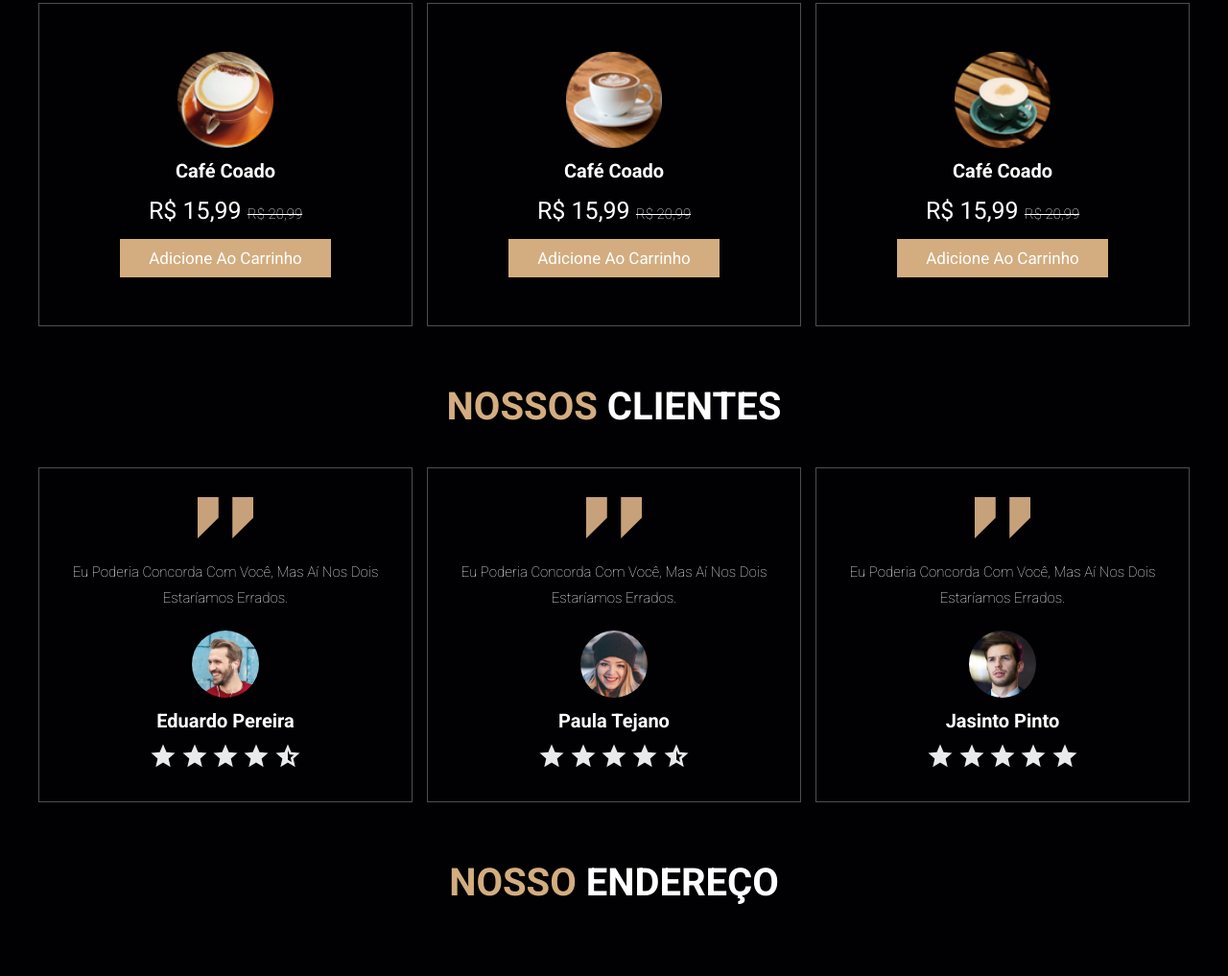
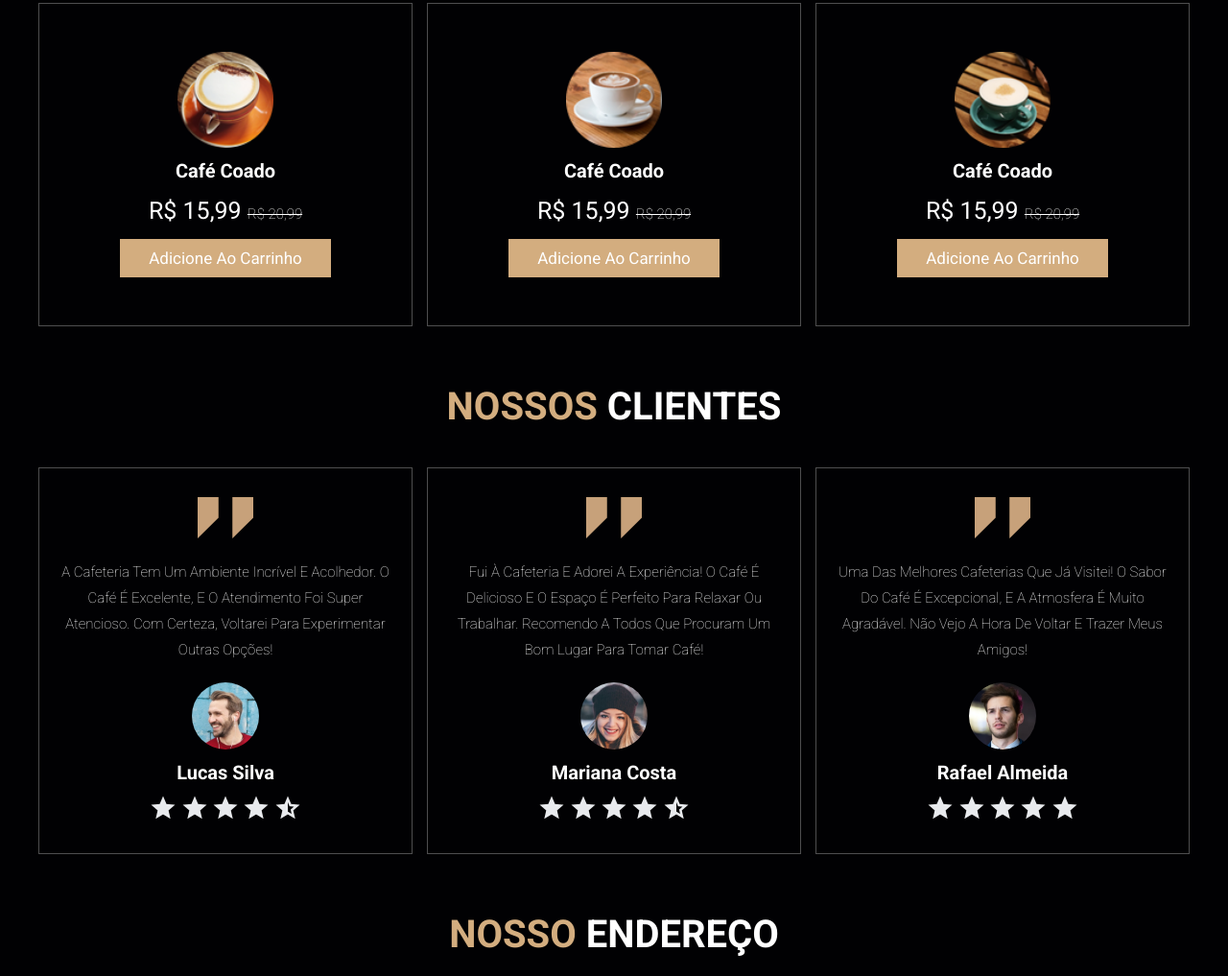
Before and after one commit to DevysonSilva/Dev-cafe, a plain HTML site: page index.html in a window 1280 px wide. Shown: the part 1977-2994 px from the top of the page at 96% size. Drawn offline with Linux system fonts and the light colour scheme; grey boxes are pictures that could not be loaded.

Commit message:
Alteração nas avaliações

```diff
--- a/index.html
+++ b/index.html
@@ -135,7 +135,7 @@
     <div class="box">
 
   <img src="assets/menu-3.png" alt="item-3">
-  <h3>Café coado</h3>
+  <h3>Capuccino</h3>
 
   <div class="price">
 
@@ -204,9 +204,9 @@
     <div class="box">
 
       <img src="assets/quote-img.png" alt="comentário">
-      <p>Eu poderia concorda com você, mas aí nos dois estaríamos errados.</p>
+      <p>A cafeteria tem um ambiente incrível e acolhedor. O café é excelente, e o atendimento foi super atencioso. Com certeza, voltarei para experimentar outras opções!</p>
       <img src="/assets/pic-1.png" alt="foto-cliente" class="user">
-      <h3>Eduardo Pereira</h3>
+      <h3>Lucas Silva</h3>
       <div class="stars">
 
         <img width="30" height="30" src="assets/star.png" alt="star"/>
@@ -222,9 +222,9 @@
     <div class="box">
 
       <img src="assets/quote-img.png" alt="comentário">
-      <p>Eu poderia concorda com você, mas aí nos dois estaríamos errados.</p>
+      <p>Fui à cafeteria e adorei a experiência! O café é delicioso e o espaço é perfeito para relaxar ou trabalhar. Recomendo a todos que procuram um bom lugar para tomar café!</p>
       <img src="../assets/pic-2.png" alt="foto-cliente" class="user">
-      <h3>Paula Tejano</h3>
+      <h3>Mariana Costa</h3>
       <div class="stars">
 
         <img width="30" height="30" src="assets/star.png" alt="star"/>
@@ -239,9 +239,9 @@
     <div class="box">
 
   <img src="assets/quote-img.png" alt="comentário">
-  <p>Eu poderia concorda com você, mas aí nos dois estaríamos errados.</p>
+  <p>Uma das melhores cafeterias que já visitei! O sabor do café é excepcional, e a atmosfera é muito agradável. Não vejo a hora de voltar e trazer meus amigos!</p>
   <img src="../assets/pic-3.png" alt="foto-cliente" class="user">
-  <h3>Jasinto Pinto</h3>
+  <h3>Rafael Almeida</h3>
   <div class="stars">
 
     <img width="30" height="30" src="assets/star.png" alt="star" />
```
